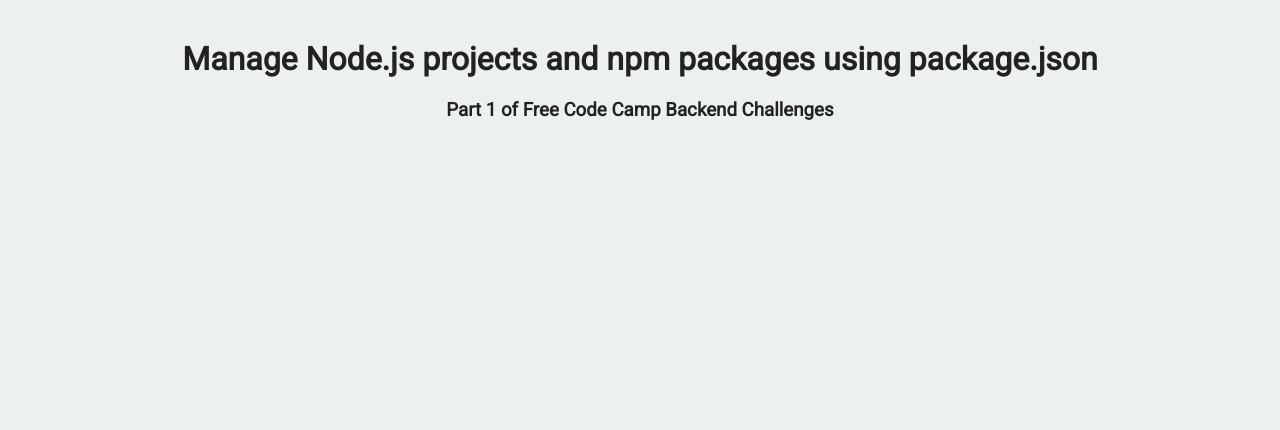
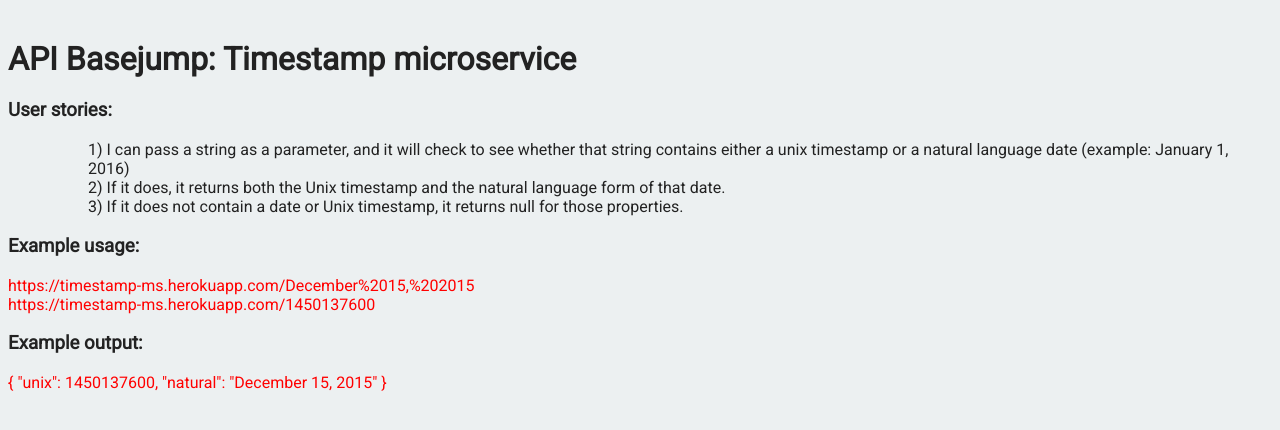
Before and after one commit to jinyiabc/microservide, a website: page views/index.html in a window 1280 px wide. Drawn offline with Linux system fonts and the light colour scheme.

Commit message:
⚽️📕 Updated with Glitch

```diff
--- a/package.json
+++ b/package.json
@@ -1,7 +1,7 @@
 {
   "name": "fcc-learn-npm-package-json",
   "dependencies": {
-		"express": "^4.14.0"
+    "express": "^4.16.2"
   },
   "main": "server.js",
   "scripts": {
--- a/public/style.css
+++ b/public/style.css
@@ -11,6 +11,7 @@
 .container {
 	padding: 0;
 	margin-top: 40px;
+  text-align: left
 }
 
 .footer {
--- a/views/index.html
+++ b/views/index.html
@@ -10,8 +10,32 @@
 
    <body>
       <div class="container">
-         <h1>Manage Node.js projects and npm packages using package.json</h1>
-         <h3>Part 1 of Free Code Camp Backend Challenges</h3>
+         <h1>API Basejump: Timestamp microservice</h1>
+        <h3>User stories:</h3>
+        <ul>
+          <ol>
+            1) I can pass a string as a parameter, and it will check to see whether that string contains either a unix timestamp or a natural language date (example: January 1, 2016)
+          </ol>
+          <ol>
+            2) If it does, it returns both the Unix timestamp and the natural language form of that date.
+          </ol>
+          <ol>
+            3) If it does not contain a date or Unix timestamp, it returns null for those properties.
+          </ol>
+        </ul>
+        <h3>
+          Example usage:
+        </h3>
+        <p style="color:red">
+          https://timestamp-ms.herokuapp.com/December%2015,%202015<br>
+          https://timestamp-ms.herokuapp.com/1450137600
+        </p>
+        <h3>
+          Example output:
+        </h3>
+        <p style="color:red">
+          { "unix": 1450137600, "natural": "December 15, 2015" }
+        </p>
       </div>
    </body>
 
```
Lines whose indentation alone changed are shown as unchanged.
